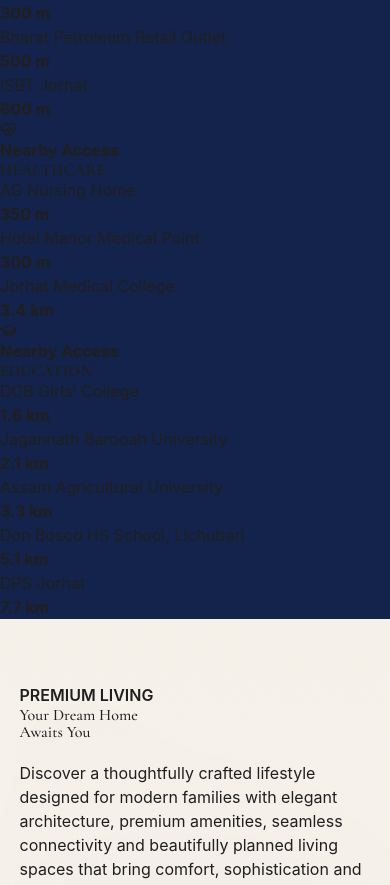
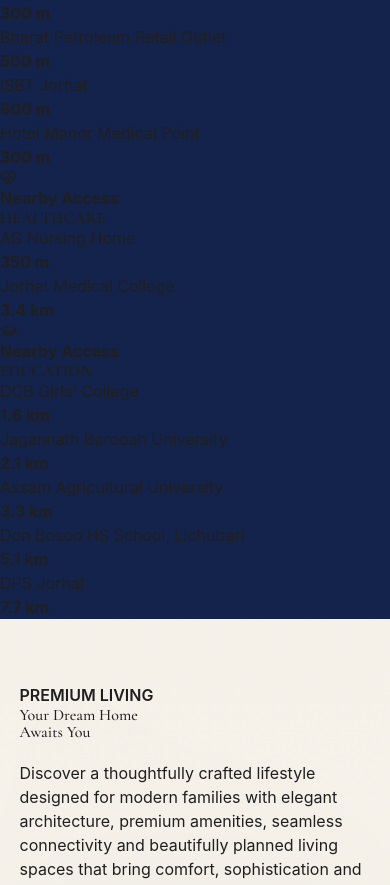
Before and after one commit to prarthana817/subham-park-jorhat, a React (Vite) app: page / in a window 390 px wide. Shown: the part 8302-9187 px from the top of the page. Built offline with nearby package versions, Linux system fonts and the light colour scheme.

Commit message:
Updated location section layout and responsiveness

```diff
--- a/src/components/Location.jsx
+++ b/src/components/Location.jsx
@@ -29,6 +29,10 @@ const locationCards = [
         distance: "600 m",
 
       },
+      {
+        name: "Hotel Manor Medical Point",
+        distance: "300 m",
+      },
     ],
   },
 
@@ -39,10 +43,6 @@ const locationCards = [
       {
         name: "AG Nursing Home",
         distance: "350 m",
-      },
-      {
-        name: "Hotel Manor Medical Point",
-        distance: "300 m",
       },
       {
         name: "Jorhat Medical College",
```
